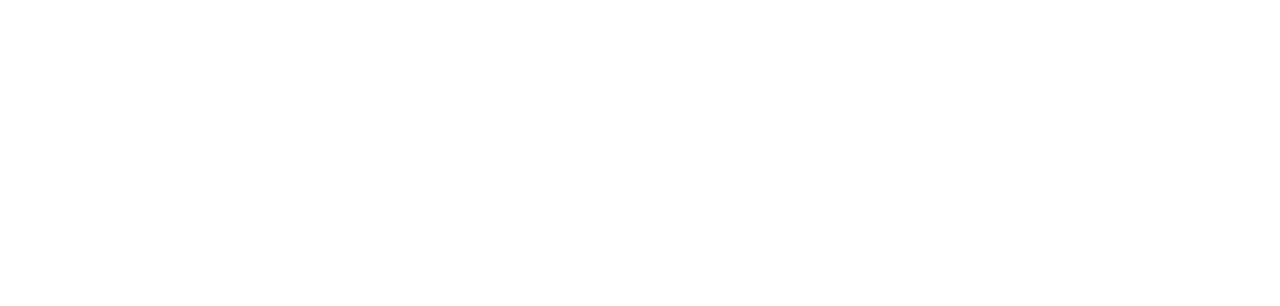
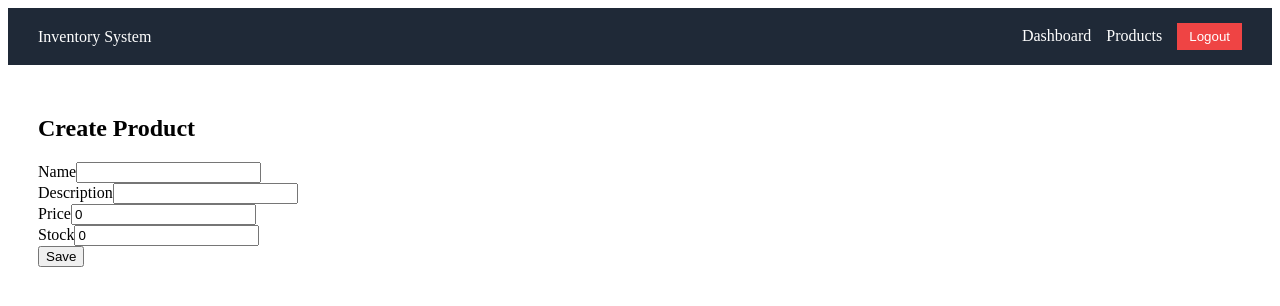
Before and after one commit to JLuisHdz/inventory-system-frontend, an Angular app: page /products/create in a window 1280 px wide. Before the commit this address led to /. Shown: the top 306 px of the page. Built offline with nearby package versions, Linux system fonts and the light colour scheme; sample sign-in values are in the browser's storage.

Commit message:
feat(products): implement product creation form with validation

```diff
--- a/src/app/app.routes.ts
+++ b/src/app/app.routes.ts
@@ -4,6 +4,7 @@
 import { authGuard } from './core/guards/auth.guard';
 import { ProductListComponent } from './features/products/product-list/product-list.component';
 import { LayoutComponent } from './core/layout/layout.component';
+import { ProductCreateComponent } from './features/products/product-create/product-create.component';
 
 export const routes: Routes = [
 
@@ -17,6 +18,11 @@
         component: LayoutComponent,
         canActivate: [authGuard],
         children: [
+
+        {
+            path: 'products/create',
+            component: ProductCreateComponent
+        },
 
         {
             path: 'dashboard',
--- a/src/app/core/services/product.service.ts
+++ b/src/app/core/services/product.service.ts
@@ -20,4 +20,8 @@
         `${this.apiUrl}?page=${page}&size=${size}&sort=id,asc`
     );
     }
+
+    create(product: any) {
+  return this.http.post<any>(`${this.apiUrl}`, product);
 }
+}
--- /dev/null
+++ b/src/app/features/products/product-create/product-create.component.html
@@ -0,0 +1,30 @@
+<h2>Create Product</h2>
+
+<form [formGroup]="productForm" (ngSubmit)="onSubmit()">
+
+  <div>
+    <label>Name</label>
+    <input type="text" formControlName="name" />
+    <div *ngIf="productForm.get('name')?.touched && productForm.get('name')?.invalid">
+      Name is required (min 3 characters)
+    </div>
+  </div>
+
+  <div>
+    <label>Description</label>
+    <input type="text" formControlName="description" />
+  </div>
+
+  <div>
+    <label>Price</label>
+    <input type="number" formControlName="price" />
+  </div>
+
+  <div>
+    <label>Stock</label>
+    <input type="number" formControlName="stock" />
+  </div>
+
+  <button type="submit">Save</button>
+
+</form>
--- /dev/null
+++ b/src/app/features/products/product-create/product-create.component.ts
@@ -0,0 +1,51 @@
+import { Component } from '@angular/core';
+import { CommonModule } from '@angular/common';
+import { ReactiveFormsModule, FormBuilder, Validators } from '@angular/forms';
+import { ProductService } from '../../../core/services/product.service';
+import { Router } from '@angular/router';
+
+@Component({
+  selector: 'app-product-create',
+  standalone: true,
+  imports: [CommonModule, ReactiveFormsModule],
+  templateUrl: './product-create.component.html',
+  styleUrl: './product-create.component.css'
+})
+export class ProductCreateComponent {
+
+  productForm = this.fb.group({
+    name: ['', [Validators.required, Validators.minLength(3)]],
+    description: [''],
+    price: [0, [Validators.required, Validators.min(1)]],
+    stock: [0, [Validators.required, Validators.min(0)]]
+  });
+
+  constructor(
+    private fb: FormBuilder,
+    private productService: ProductService,
+    private router: Router
+  ) {}
+
+  onSubmit(): void {
+
+    if (this.productForm.invalid) {
+      this.productForm.markAllAsTouched();
+      return;
+    }
+
+    this.productService.create(this.productForm.value)
+      .subscribe({
+
+        next: () => {
+          this.router.navigate(['/products']);
+        },
+
+        error: err => {
+          console.error('Error creating product', err);
+        }
+
+      });
+
+  }
+
+}
--- a/src/app/features/products/product-list/product-list.component.html
+++ b/src/app/features/products/product-list/product-list.component.html
@@ -13,6 +13,9 @@
     </tr>
   </thead>
 
+  <button routerLink="/products/create">
+  Create Product
+  </button>
   <tbody>
     <tr *ngFor="let product of products">
       <td>{{ product.id }}</td>
```
Also changed, not shown: src/app/features/products/product-create/product-create.component.css (added), 1 other file (tests, documents, lock files or other folders).
